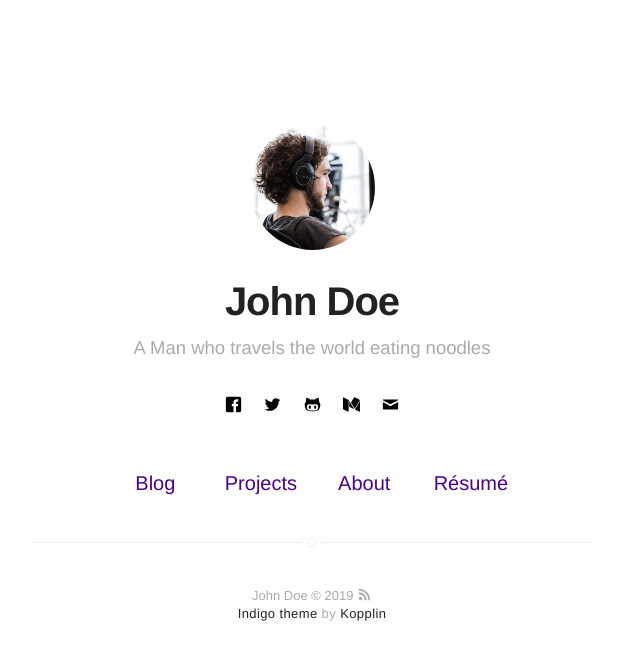
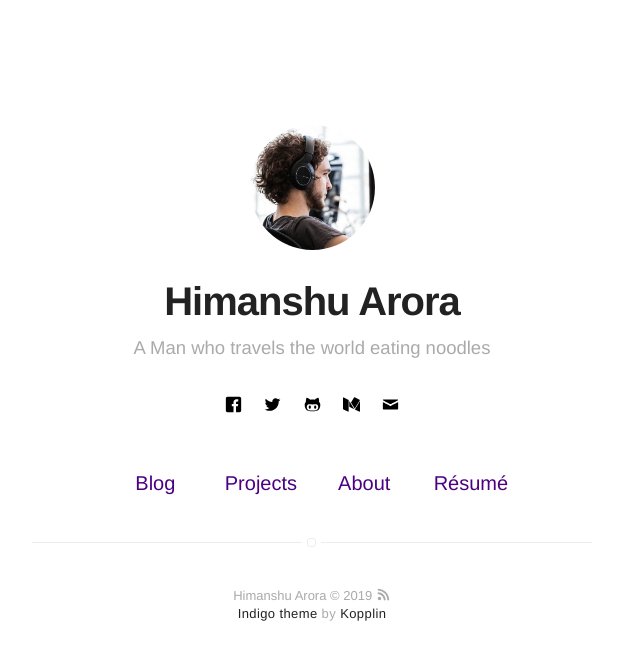
Before and after one commit to harora/harora.github.io, a Jekyll site: the page built from index.html, in a window 1280 px wide. Shown: the top 660 px of the page, without its empty margins (328-968 px from the left). Built offline with Jekyll 4.4.1, drawn with Linux system fonts in a browser that asks for light colours.

Commit message:
Update _config.yml

```diff
--- a/_config.yml
+++ b/_config.yml
@@ -1,5 +1,5 @@
 # main text of home
-name: John Doe
+name: Himanshu Arora
 bio: A Man who travels the world eating noodles
 
 # twitter summary info
```
